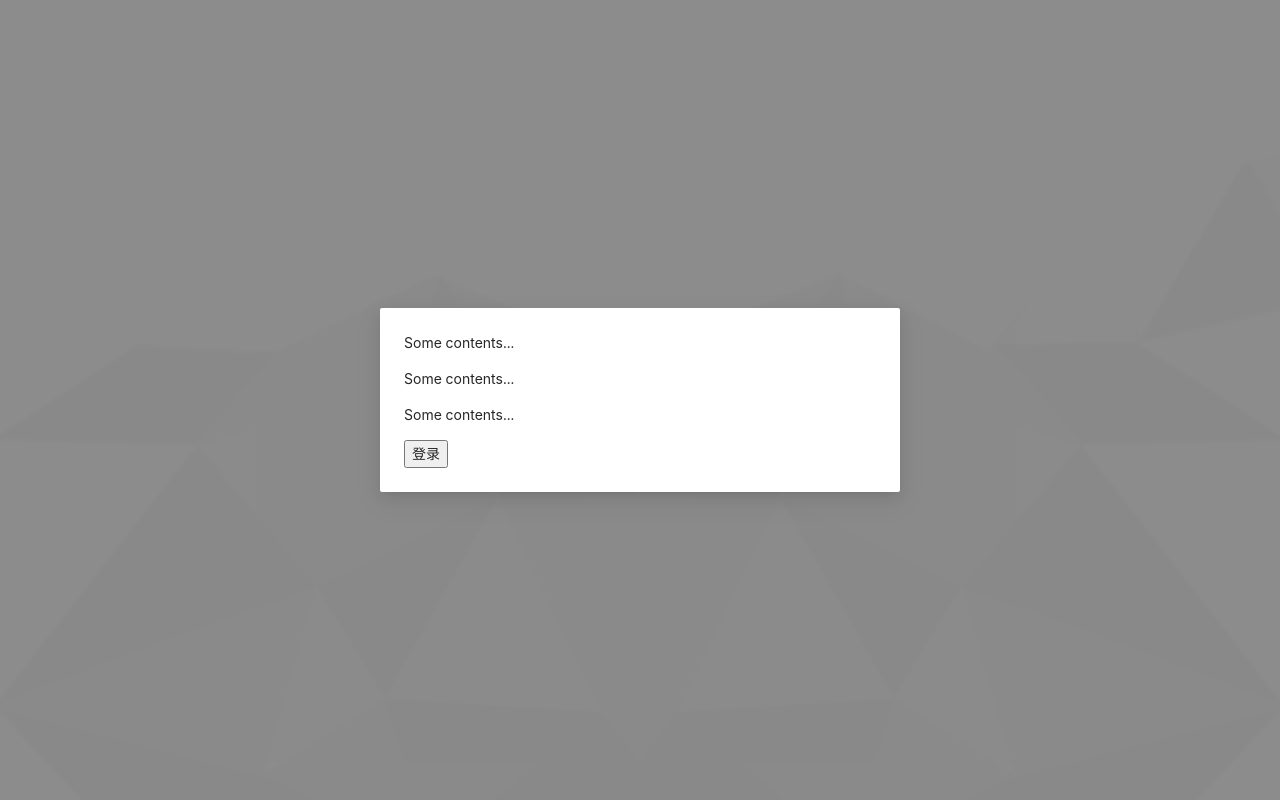
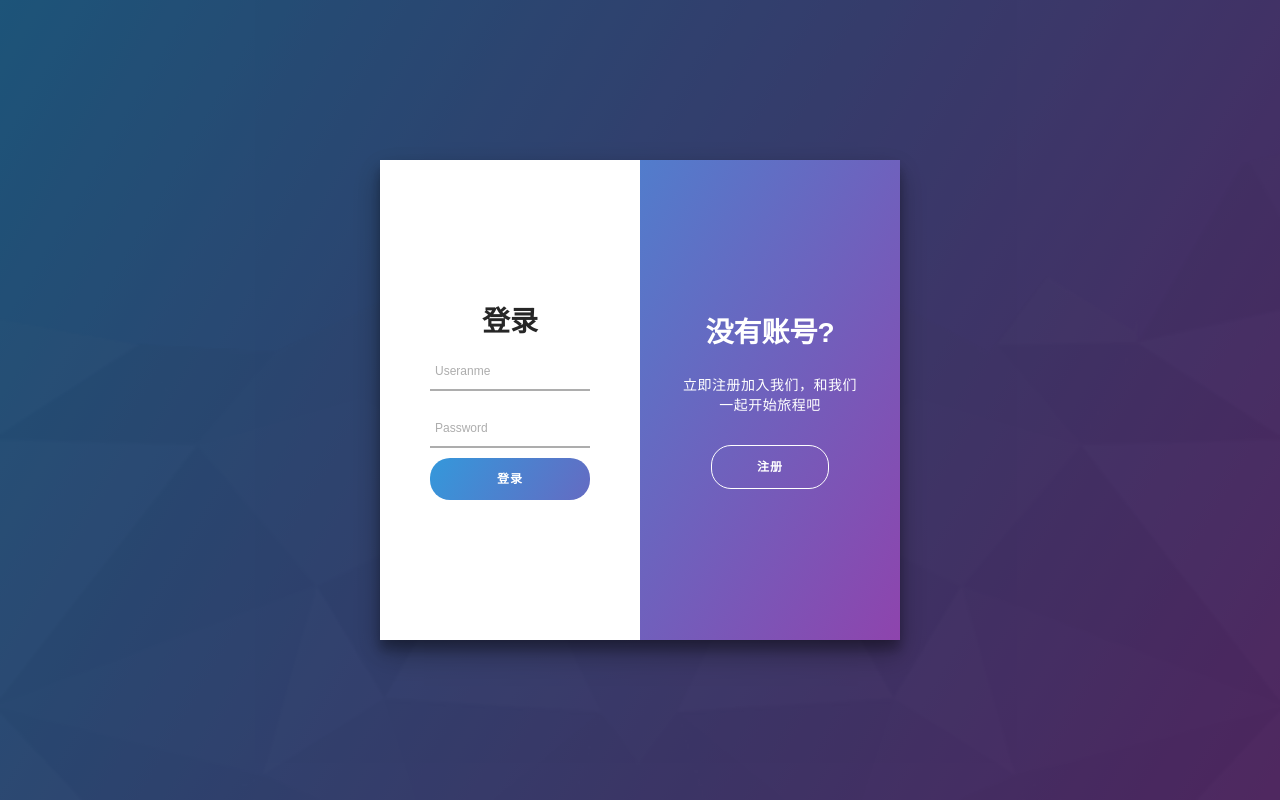
Before and after one commit to Saunato/backupSystem, a React (Create React App) app: page / in a window 1280 px wide. Built offline with nearby package versions, Linux system fonts and the light colour scheme.

Commit message:
完成登录页面

```diff
--- a/src/index.scss
+++ b/src/index.scss
@@ -1,4 +1,5 @@
 @import '~antd/dist/antd.css';
+
 body {
   margin: 0;
   font-family: -apple-system, BlinkMacSystemFont, 'Segoe UI', 'Roboto', 'Oxygen',
--- a/src/page/Login/index.tsx
+++ b/src/page/Login/index.tsx
@@ -2,13 +2,22 @@ import { useState, useMemo } from 'react';
 import { Modal } from 'antd';
 import store from '../../redux/store';
 import { createIsLoginAction } from '../../redux/isLogin/isLogin_actions';
-import { useHistory  } from 'react-router-dom';
+import { useHistory } from 'react-router-dom';
+import './style.scss';
 
 
 export default function Home() {
   const [isLogin, setIsLogin] = useState(
     (store.getState().persistIsLogin as any).mode === 'true' ? true : false
   );
+  const [isSignUpActive, setIsSignUpActive] = useState(false);
+  const [isInputFocus, setIsInputFocus] = useState({
+    signInName: false,
+    signInPassword: false,
+    signOnName: false,
+    signOnPassword: false,
+    signOnRePassword: false,
+  })
   const history = useHistory();
 
   useMemo(
@@ -24,13 +33,115 @@ export default function Home() {
   };
 
   return (
-    <>
-      <Modal open={!isLogin} closable={false} footer={null} centered={true}>
-        <p>Some contents...</p>
-        <p>Some contents...</p>
-        <p>Some contents...</p>
-        <button onClick={handleOk}>登录</button>
+    <div>
+      <Modal open={!isLogin} closable={false} footer={null} centered={true} bodyStyle={{padding: "0px"}}>
+        <div id="login-box" className={"container " + (isSignUpActive ? "right-panel-active" : "")}>
+          <div className="form-container sign-up-container">
+            <form>
+              <h1>注册</h1>
+              <div className="txtb">
+                <input type="text" className={isInputFocus.signOnName ? "focus" : ''} onFocus={
+                  () => {
+                    setIsInputFocus({...isInputFocus,signOnName: true,})
+                  }
+                } onBlur={
+                  (e) => {
+                    if(e.target.value === ""){
+                      setIsInputFocus({...isInputFocus,signOnName: false,})
+                    }
+                  }
+                }/>
+                <span data-placeholder="Useranme" ></span>
+              </div>
+              <div className="txtb">
+                <input type="password" className={isInputFocus.signOnRePassword ? "focus" : ''} onFocus={
+                  () => {
+                    setIsInputFocus({...isInputFocus,signOnRePassword: true,})
+                  }
+                } onBlur={
+                  (e) => {
+                    if(e.target.value === ""){
+                      setIsInputFocus({...isInputFocus,signOnRePassword: false,})
+                    }
+                  }
+                }/>
+                <span data-placeholder="Password" ></span>
+              </div>
+              <div className="txtb">
+                <input type="password" className={isInputFocus.signOnPassword ? "focus" : ''} onFocus={
+                  () => {
+                    setIsInputFocus({...isInputFocus,signOnPassword: true,})
+                  }
+                } onBlur={
+                  (e) => {
+                    if(e.target.value === ""){
+                      setIsInputFocus({...isInputFocus,signOnPassword: false,})
+                    }
+                  }
+                }/>
+                <span data-placeholder="Confirm Password" ></span>
+              </div>
+              <button>注册</button>
+            </form>
+          </div>
+          <div className="form-container sign-in-container">
+            <form action="#">
+              <h1>登录</h1>
+              <div className="txtb">
+                <input type="text" className={isInputFocus.signInName ? "focus" : ''} onFocus={
+                  () => {
+                    setIsInputFocus({...isInputFocus,signInName: true,})
+                  }
+                } onBlur={
+                  (e) => {
+                    if(e.target.value === ""){
+                      setIsInputFocus({...isInputFocus,signInName: false,})
+                    }
+                  }
+                }/>
+                <span data-placeholder="Useranme" ></span>
+
+              </div>
+              <div className="txtb">
+                <input type="password" className={isInputFocus.signInPassword ? "focus" : ''} onFocus={
+                  () => {
+                    setIsInputFocus({...isInputFocus,signInPassword: true,})
+                  }
+                } onBlur={
+                  (e) => {
+                    if(e.target.value === ""){
+                      setIsInputFocus({...isInputFocus,signInPassword: false,})
+                    }
+                  }
+                }/>
+                <span data-placeholder="Password"></span>
+
+              </div>
+              <button onClick={handleOk}>登录</button>
+            </form>
+          </div>
+
+          <div className="overlay-container">
+            <div className="overlay">
+              <div className="overlay-panel overlay-left">
+                <h1 style={{color: '#fff'}}>已有账号？</h1>
+                <p>请使用您的账号进行登录</p>
+                <button className="ghost" id="signIn" onClick={() => {
+                  setIsSignUpActive(false)
+                }}>登录</button>
+              </div>
+              <div className="overlay-panel overlay-right">
+                <h1 style={{color: '#fff'}}>没有账号?</h1>
+                <p>立即注册加入我们，和我们一起开始旅程吧</p>
+                <button className="ghost " id="signUp" onClick={() => {
+                  setIsSignUpActive(true)
+                }}>注册</button>
+              </div>
+            </div>
+          </div>
+        </div>
+
       </Modal>
-    </>
+    </div>
   );
 }
--- /dev/null
+++ b/src/page/Login/style.scss
@@ -0,0 +1,248 @@
+* {
+    box-sizing: border-box;
+}
+body {
+    font-family: 'Montserrat',sans-serif;
+    background-image: linear-gradient(120deg,#3498db,#8e44ad);;
+    display: flex;
+    flex-direction: column;
+    justify-content: center;
+    align-items: center;
+    height: 100vh;
+    margin: -20px 0 50px;
+}
+
+h1 {
+    font-weight: bold;
+    margin: 0;
+}
+p {
+    font-size: 14px;
+    line-height: 20px;
+    letter-spacing: .5px;
+    margin: 20px 0 30px;
+}
+span {
+    font-size: 12px;
+}
+a {
+    color: #333;
+    font-size: 14px;
+    text-decoration: none;
+    margin: 15px 0;
+}
+.container {
+    background: #fff;
+    // border-radius: 10px;
+    box-shadow: 0 14px 28px rgba(0, 0, 0, .25), 0 10px 10px rgba(0, 0, 0, .22);
+    position: relative;
+    overflow: hidden;
+    width: 768px;
+    max-width: 100%;
+    min-height: 480px;
+
+}
+
+.form-container form {
+    background: #fff;
+    display: flex;
+    flex-direction: column;
+    padding: 0 50px;
+    height: 100%;
+    justify-content: center;
+    text-align: center;
+}
+.social-container {
+    margin: 20px 0;
+}
+
+.social-container a {
+    border: 1px solid #ddd;
+    border-radius: 50%;
+    display: inline-flex;
+    justify-content: center;
+    align-items: center;
+    margin: 0 5px;
+    height: 40px;
+    width: 40px;
+}
+
+.social-container a:hover {
+    background-color: #eee;
+
+}
+
+.txtb {
+    border-bottom: 2px solid #adadad;
+    position: relative;
+    margin: 10px 0;
+}
+
+.txtb input {
+    font-size: 15px;
+    color: #333;
+    border: none;
+    width: 100%;
+    outline: none;
+    background: none;
+    padding: 0 3px;
+    height: 35px;
+}
+
+.txtb span::before {
+    content: attr(data-placeholder);
+    position: absolute;
+    top: 50%;
+    left: 5px;
+    color: #adadad;
+    transform: translateY(-50%);
+    transition: .5s;
+}
+.txtb span::after {
+    content: '';
+    position: absolute;
+    left: 0%;
+    top: 100%;
+    width: 0%;
+    height: 2px;
+    background-image: linear-gradient(120deg,#3498db,#8e44ad);
+    transition: .5s;
+}
+
+.focus + span::before {
+    top: -5px;
+}
+
+.focus + span::after {
+    width: 100%;
+}
+
+button {
+    border-radius: 20px;
+    border: 1px solid #ff4b2b;
+    background: #ff4b2b;
+    color: #fff;
+    font-size: 12px;
+    font-weight: bold;
+    padding: 12px 45px;
+    letter-spacing: 1px;
+    text-transform: uppercase;
+    transition: transform 80ms ease-in;
+    cursor: pointer;
+}
+
+button:active {
+    transform: scale(.95);
+}
+
+button:focus {
+    outline: none;
+}
+
+button.ghost {
+    background: transparent;
+    border-color: #fff;
+}
+
+.form-container {
+    position: absolute;
+    top: 0;
+    height: 100%;
+    transition: all .6s ease-in-out;
+}
+
+.form-container button {
+    background: linear-gradient(120deg, #3498db, #8e44ad);
+    border: none;
+    background-size: 200%;
+    color: #fff;
+    transition: .5s;
+}
+
+.form-container button:hover {
+    background-position: right;
+}
+
+.sign-in-container {
+    left: 0;
+    width: 50%;
+    z-index: 2;
+}
+.sign-in-container form a {
+    position: relative;
+    left: 100px;
+}
+.sign-up-container {
+    left: 0;
+    width: 50%;
+    z-index: 1;
+    opacity: 0;
+}
+.sign-up-container button {
+    margin-top: 20px;
+}
+.overlay-container {
+    position:absolute;
+    top: 0;
+    left: 50%;
+    width: 50%;
+    height: 100%;
+    overflow: hidden;
+    transition: transform .6s ease-in-out;
+    z-index: 100;
+}
+.overlay {
+    background-image: linear-gradient(120deg,#3498db,#8e44ad);
+    color: #fff;
+    position: relative;
+    left: -100%;
+    height: 100%;
+    width: 200%;
+    transform: translateY(0);
+    transition: transform .6s ease-in-out;
+}
+.overlay-panel {
+    position: absolute;
+    top: 0;
+    display: flex;
+    flex-direction: column;
+    justify-content: center;
+    align-items: center;
+    padding: 0 40px;
+    height: 100%;
+    width: 50%;
+    text-align: center;
+    transform: translateY(0);
+    transition: transform .6s ease-in-out;
+}
+.overlay-right {
+    right: 0;
+    transform: translateY(0);
+
+}
+
+.overlay-left {
+    transform: translateY(-20%);
+}
+
+.container.right-panel-active .sign-in-container {
+    transform: translateY(100%);
+}
+
+.container.container.right-panel-active .overlay-container {
+    transform: translateX(-100%);
+}
+.container.right-panel-active .sign-up-container {
+    transform: translateX(100%);
+    opacity: 1;
+    z-index: 5;
+}
+.container.container.right-panel-active .overlay {
+    transform: translateX(50%);
+}
+.container.container.right-panel-active .overlay-left {
+    transform: translateY(0);
+}
+.container.container.right-panel-active .overlay-right {
+    transform: translateY(20%);
+}
--- a/src/redux/theme/theme_reducer.ts
+++ b/src/redux/theme/theme_reducer.ts
@@ -2,7 +2,7 @@ import {THEME} from '../constant'
 
 const initMode: object = {
   mode: (
-    window.localStorage.getItem('persist:persistTheme') && JSON.parse(window.localStorage.getItem('persist:persistTheme') as any).mode == '"dark"'
+    window.localStorage.getItem('persist:persistTheme') && JSON.parse(window.localStorage.getItem('persist:persistTheme') as any).mode === '"dark"'
     ? 'dark'
     : 'light'
   )
```
